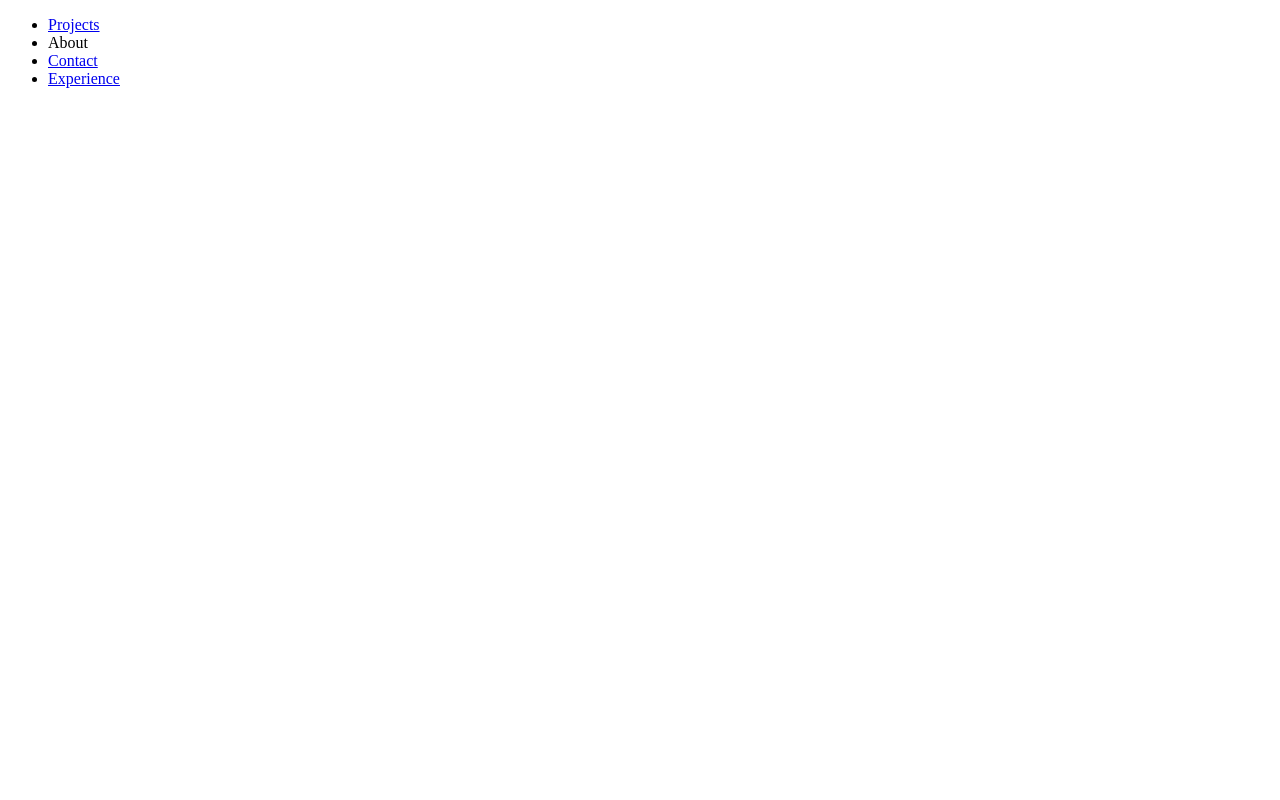
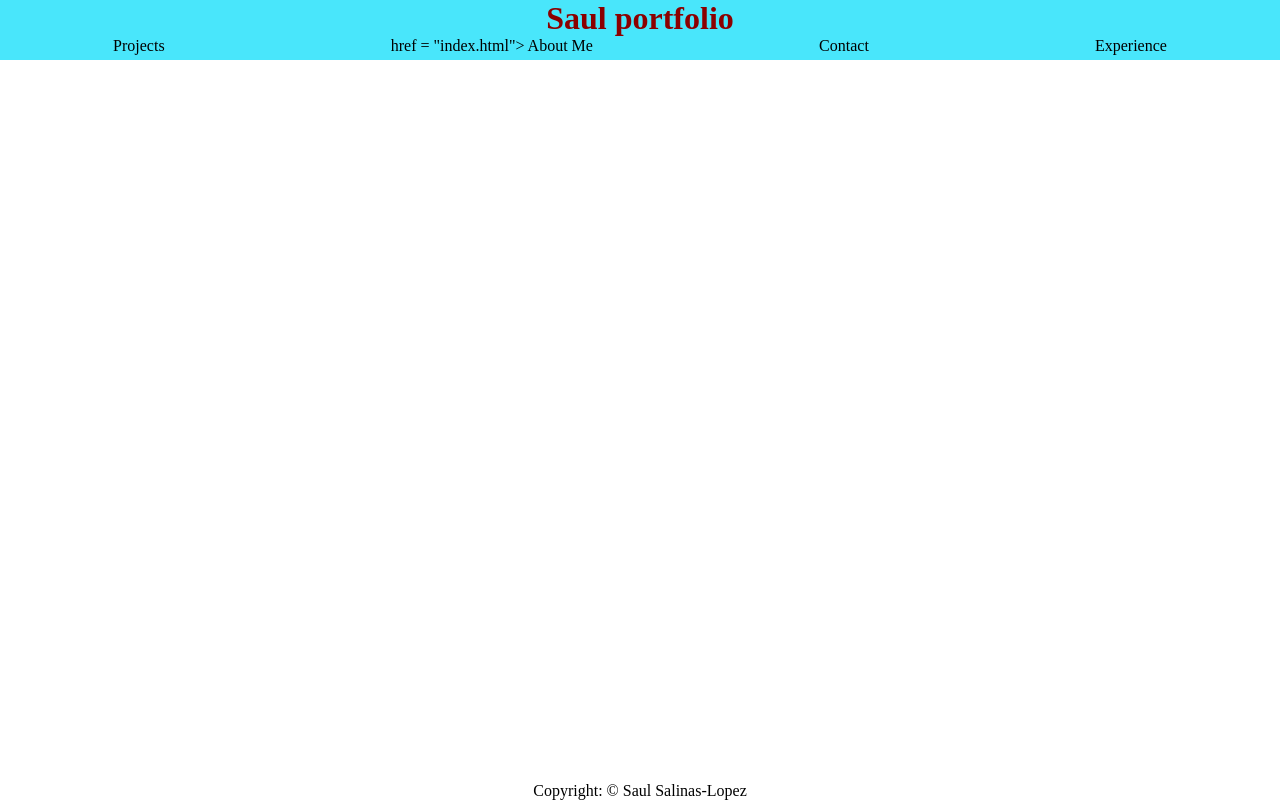
Before and after one commit to saul00-0/myPortfolio, a plain HTML site: page index.html in a window 1280 px wide. Drawn offline with Linux system fonts and the light colour scheme.

Commit message:
nav bar setup

```diff
--- a/index.html
+++ b/index.html
@@ -1,22 +1,41 @@
 <!DOCTYPE html>
 <html>
     <head>
+        <!--<link rel="shortcut icon" href="images/icon.png";-->
+
         <title>
             Home
         </title>
     </head>
 
     <body>
+        <header>
+
+            <link rel="stylesheet" href="styles.css ">
+            <h1> Saul portfolio </h1>
+
             <!--use anchor tag for links-->
-        <ul> <!--unordered list tag-->
+            <ul class = "nav-bar"> <!--unordered list tag-->
                 <li> <!--list item tag-->
                     <a href ="projects.html"> Projects  </a>
                 </li>
-            <li> About</li>
+                <li> <a> href = "index.html"> About Me </a></li>
                 <li> <a href = "contact.html" > Contact</a> </li>
                 <li> <a href ="experience.html"> Experience   </a> </li>
             </ul>
 
+        </header>
+
+        <div class="content">
+
+
+        </div>
+
+        <footer>
+            Copyright: &copy; Saul Salinas-Lopez
+
+        </footer>
+
     </body>
 
 </html>
--- a/styles.css
+++ b/styles.css
@@ -0,0 +1,57 @@
+*{
+    margin:0px; /* property name : property value; */
+    padding:0px;
+
+}
+
+header{
+
+    width: 100%;
+    align-items: center;
+    background-color: oklab(85.30799999999999% -0.11451 -0.06122);
+    padding-bottom: 5px;
+}
+
+header h1{
+    text-align: center;
+    color:darkred;
+}
+
+.nav-bar{
+    display: flex;
+    justify-content: space-around;
+    list-style-type: none;
+}
+
+.nav-bar a{
+    color:black;
+
+}
+
+.current{
+        color:black;
+    }
+
+a:link{
+    text-decoration: none;
+}
+
+a:visited{
+    text-decoration: none;
+}
+
+a:hover{
+    text-decoration: wavy;
+}
+
+.content{
+    width: 100%;
+
+}
+
+footer{
+    width: 100%;
+    position: fixed;
+    bottom: 0;
+    text-align: center;
+}
```
Also changed, not shown: contact.html (+16 -2 lines), experience.html (+16 -2 lines), projects.html (+16 -2 lines). Lines whose indentation alone changed are shown as unchanged.
